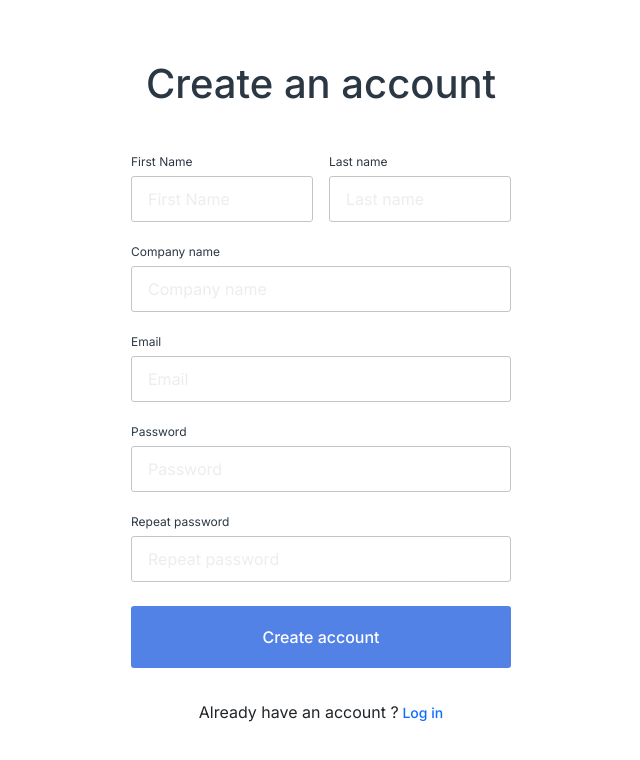
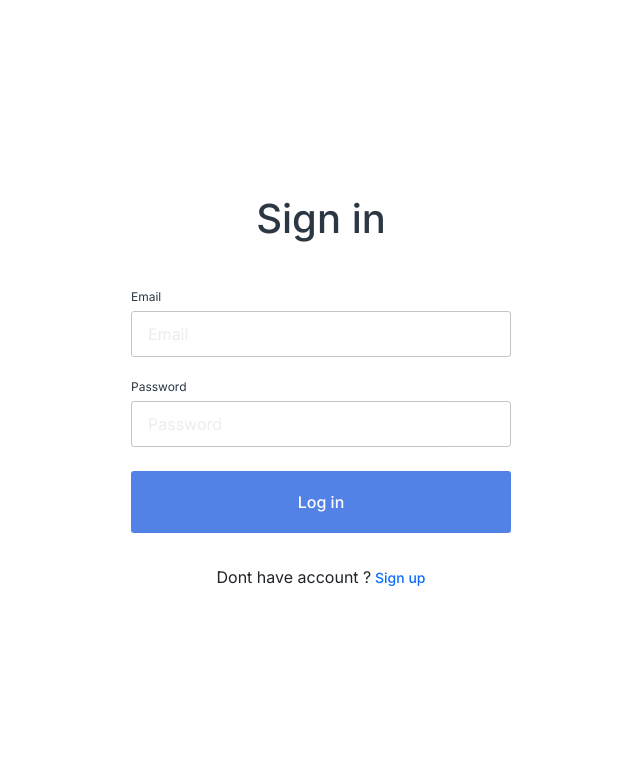
Before and after one commit to yanaBabicheva99/CRM_fullstack, a React (Create React App) app: page /login in a window 1280 px wide. Shown: the top 760 px of the page, without its empty margins (319-959 px from the left). Built offline with nearby package versions, Linux system fonts and the light colour scheme.

Commit message:
refactoring of login and registration forms

```diff
--- a/package.json
+++ b/package.json
@@ -11,7 +11,7 @@
     "react": "^18.2.0",
     "react-bootstrap": "^2.5.0",
     "react-dom": "^18.2.0",
-    "react-router-dom": "^5.3.0",
+    "react-router-dom": "^6.4.2",
     "react-scripts": "5.0.1",
     "web-vitals": "^2.1.4"
   },
--- a/src/app/App.js
+++ b/src/app/App.js
@@ -1,11 +1,19 @@
 import React from 'react';
 import './style/index.module.scss';
 import Login from "./components/login/login";
+import {Route, Routes} from 'react-router-dom';
+import RegisterForm from "./components/registerForm/registerForm";
+import LoginForm from "./components/loginForm/loginForm";
 
 function App() {
     return (
         <div className="App">
-            <Login />
+            <Login>
+                <Routes>
+                    <Route path='/register' element={<RegisterForm />}/>
+                    <Route path='/login' element={<LoginForm />}/>
+                </Routes>
+            </Login>
         </div>
     );
 }
--- a/src/app/components/login/login.jsx
+++ b/src/app/components/login/login.jsx
@@ -1,47 +1,12 @@
-import React, {useState} from 'react';
+import React from 'react';
 import style from './login.module.scss'
-import RegisterForm from "../registerForm/registerForm";
-import LoginForm from "../loginForm/loginForm";
-const Login = () => {
-    const [formType, setFormType] = useState('register');
 
-    const toggleFormType = () => {
-        setFormType(prevState => prevState === 'register' ? 'login' : 'register');
-    }
+const Login = ({children}) => {
+
     return (
         <div className={style.login__wrapper}>
             <div className={style.login}>
-                {formType === 'register'
-                    ? (
-                        <>
-                            <div className={style.login__header}>
-                                <h1>Create an account</h1>
-                            </div>
-                            <RegisterForm />
-                            <p>Already have an account ?
-                                <a
-                                    className={style.login__link}
-                                    onClick={toggleFormType}
-                                > Log in</a>
-                            </p>
-                        </>
-                    )
-                    : (
-                        <>
-                            <div className={style.login__header}>
-                                <h1>Sign in</h1>
-                            </div>
-                            <LoginForm />
-                            <p>Dont have account ?
-                                <a
-                                    className={style.login__link}
-                                    onClick={toggleFormType}
-                                > Sign up</a>
-                            </p>
-                        </>
-
-                    )
-                }
+                {children}
             </div>
         </div>
     );
--- a/src/app/components/login/login.module.scss
+++ b/src/app/components/login/login.module.scss
@@ -11,25 +11,6 @@
   width: 380px;
   font-family: 'Inter', sans-serif;
 
-
-  &__header {
-    text-align: center;
-    margin-bottom: 48px;
-
-    font-weight: 700;
-    font-size: 36px;
-    line-height: 1.33;
-    color: #2B3844;
-  }
-
-  &__link {
-    font-weight: 500;
-    font-size: 14px;
-    line-height: 1;
-
-     cursor: pointer;
-     text-decoration: none;
-  }
   p {
     text-align: center;
   }
--- a/src/app/components/loginForm/loginForm.jsx
+++ b/src/app/components/loginForm/loginForm.jsx
@@ -1,7 +1,10 @@
-import React from 'react';
-import {useState} from "react";
+import React, { useState } from 'react';
+import {Link} from "react-router-dom";
+
+import InputForm from "../inputForm/inputForm";
+
 import style from "../registerForm/registerForm.module.scss";
-import InputForm from "../inputForm/inputForm";
+
 
 const LoginForm = () => {
     const [data, setData] = useState(
@@ -9,6 +12,7 @@ const LoginForm = () => {
             email: '',
             password: '',
         });
+
     const handleChange = ({target}) => {
         setData(prevState => (
             {
@@ -18,6 +22,10 @@ const LoginForm = () => {
         ))
     }
     return (
+        <>
+            <div className={style.header}>
+                <h1>Sign in</h1>
+            </div>
             <form className={style.form}>
                 <InputForm
                     label='Email'
@@ -34,5 +42,9 @@ const LoginForm = () => {
                 />
                 <button className={style.form__btn}>Log in</button>
             </form>
+            <p>Dont have account ?
+                <Link className={style.link} to='/register'> Sign up</Link>
+            </p>
+        </>
     )};
 export default LoginForm;
--- a/src/app/components/loginForm/loginForm.module.scss
+++ b/src/app/components/loginForm/loginForm.module.scss
@@ -1,3 +1,23 @@
+
+.header {
+  text-align: center;
+  margin-bottom: 48px;
+
+  font-weight: 700;
+  font-size: 36px;
+  line-height: 1.33;
+  color: #2B3844;
+}
+
+.link {
+  font-weight: 500;
+  font-size: 14px;
+  line-height: 1;
+
+  cursor: pointer;
+  text-decoration: none;
+}
+
 .form {
     margin-bottom: 32px;
 
--- a/src/app/components/registerForm/registerForm.jsx
+++ b/src/app/components/registerForm/registerForm.jsx
@@ -1,7 +1,10 @@
-import React from 'react';
+import React, {useState} from 'react';
+import {Link} from "react-router-dom";
+
 import InputForm from "../inputForm/inputForm";
-import {useState} from "react";
+
 import style from './registerForm.module.scss'
+
 const RegisterForm = () => {
     const [data, setData] = useState(
         {
@@ -21,6 +24,10 @@ const RegisterForm = () => {
         ))
     }
     return (
+        <>
+            <div className={style.header}>
+                <h1>Create an account</h1>
+            </div>
             <form className={style.form}>
                 <div className={style.form__wrapper}>
                     <InputForm
@@ -64,6 +71,10 @@ const RegisterForm = () => {
                 />
                 <button className={style.form__btn}>Create account</button>
             </form>
+            <p>Already have an account ?
+                <Link className={style.link} to='/login'> Log in</Link>
+            </p>
+        </>
     )
 };
 
--- a/src/app/components/registerForm/registerForm.module.scss
+++ b/src/app/components/registerForm/registerForm.module.scss
@@ -1,3 +1,23 @@
+
+.header {
+    text-align: center;
+    margin-bottom: 48px;
+
+    font-weight: 700;
+    font-size: 36px;
+    line-height: 1.33;
+    color: #2B3844;
+}
+
+.link {
+  font-weight: 500;
+  font-size: 14px;
+  line-height: 1;
+
+  cursor: pointer;
+  text-decoration: none;
+}
+
 .form {
   margin-bottom: 32px;
 
--- a/src/index.js
+++ b/src/index.js
@@ -3,11 +3,15 @@ import ReactDOM from 'react-dom/client';
 import App from './app/App';
 import reportWebVitals from './reportWebVitals';
 import 'bootstrap/dist/css/bootstrap.css';
+import {BrowserRouter} from "react-router-dom";
 
 const root = ReactDOM.createRoot(document.getElementById('root'));
 root.render(
   <React.StrictMode>
-    <App />
+      <BrowserRouter>
+          <App />
+      </BrowserRouter>
+
   </React.StrictMode>
 );
 
```
Also changed, not shown: src/app/components/registerForm/registerFormNew.jsx (added), 1 other file (tests, documents, lock files or other folders). Lines whose indentation alone changed are shown as unchanged.
